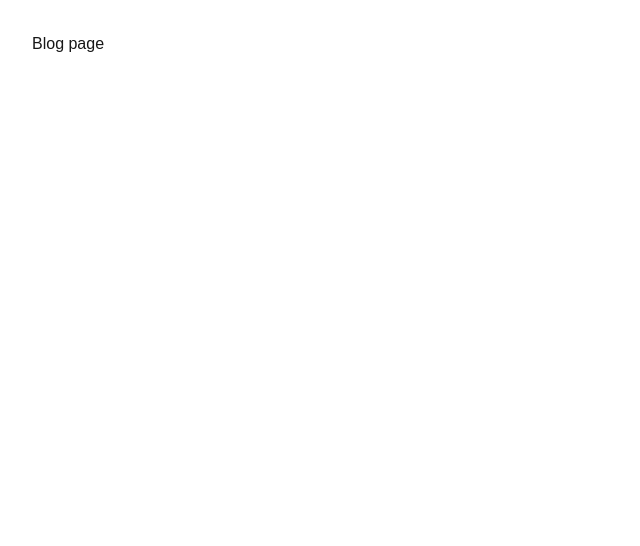
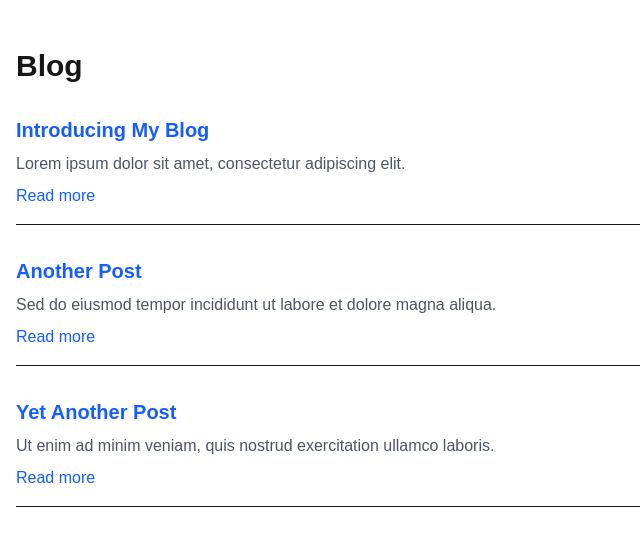
Before and after one commit to ErdagEge/website-aegean, a Next.js app: page /blog in a window 1280 px wide. Shown: the top 546 px of the page, without its empty margins (0-640 px from the left). Built offline with nearby package versions, Linux system fonts and the light colour scheme.

Commit message:
Add blog route with mock posts

```diff
--- /dev/null
+++ b/src/app/blog/[slug]/page.tsx
@@ -0,0 +1,17 @@
+import { notFound } from "next/navigation";
+import { blogPosts } from "../posts";
+
+export default function BlogPost({ params }: { params: { slug: string } }) {
+  const post = blogPosts.find((p) => p.slug === params.slug);
+
+  if (!post) {
+    notFound();
+  }
+
+  return (
+    <div className="container mx-auto px-4 py-12">
+      <h1 className="text-3xl font-bold mb-4">{post!.title}</h1>
+      <p className="text-gray-700 whitespace-pre-line">{post!.content}</p>
+    </div>
+  );
+}
--- a/src/app/blog/page.tsx
+++ b/src/app/blog/page.tsx
@@ -1,3 +1,25 @@
+import Link from "next/link";
+import { blogPosts } from "./posts";
+
 export default function Blog() {
-  return <div className="p-8">Blog page</div>;
+  return (
+    <div className="container mx-auto px-4 py-12">
+      <h1 className="text-3xl font-bold mb-8">Blog</h1>
+      <div className="space-y-8">
+        {blogPosts.map((post) => (
+          <article key={post.id} className="border-b pb-4">
+            <h2 className="text-xl font-semibold mb-2">
+              <Link href={`/blog/${post.slug}`} className="hover:underline text-blue-600">
+                {post.title}
+              </Link>
+            </h2>
+            <p className="text-gray-600 mb-2">{post.excerpt}</p>
+            <Link href={`/blog/${post.slug}`} className="text-blue-600 hover:underline">
+              Read more
+            </Link>
+          </article>
+        ))}
+      </div>
+    </div>
+  );
 }
--- /dev/null
+++ b/src/app/blog/posts.ts
@@ -0,0 +1,34 @@
+export type BlogPost = {
+  id: number;
+  slug: string;
+  title: string;
+  excerpt: string;
+  content: string;
+};
+
+export const blogPosts: BlogPost[] = [
+  {
+    id: 1,
+    slug: "introducing-my-blog",
+    title: "Introducing My Blog",
+    excerpt: "Lorem ipsum dolor sit amet, consectetur adipiscing elit.",
+    content:
+      "Lorem ipsum dolor sit amet, consectetur adipiscing elit. Sed euismod, nunc sit amet varius cursus, nunc nisi luctus nisi, euismod aliquam nisl nunc eu massa.",
+  },
+  {
+    id: 2,
+    slug: "another-post",
+    title: "Another Post",
+    excerpt: "Sed do eiusmod tempor incididunt ut labore et dolore magna aliqua.",
+    content:
+      "Sed do eiusmod tempor incididunt ut labore et dolore magna aliqua. Ut enim ad minim veniam, quis nostrud exercitation ullamco laboris nisi ut aliquip ex ea commodo consequat.",
+  },
+  {
+    id: 3,
+    slug: "yet-another-post",
+    title: "Yet Another Post",
+    excerpt: "Ut enim ad minim veniam, quis nostrud exercitation ullamco laboris.",
+    content:
+      "Ut enim ad minim veniam, quis nostrud exercitation ullamco laboris nisi ut aliquip ex ea commodo consequat. Duis aute irure dolor in reprehenderit in voluptate velit esse cillum dolore eu fugiat nulla pariatur.",
+  },
+];
```
